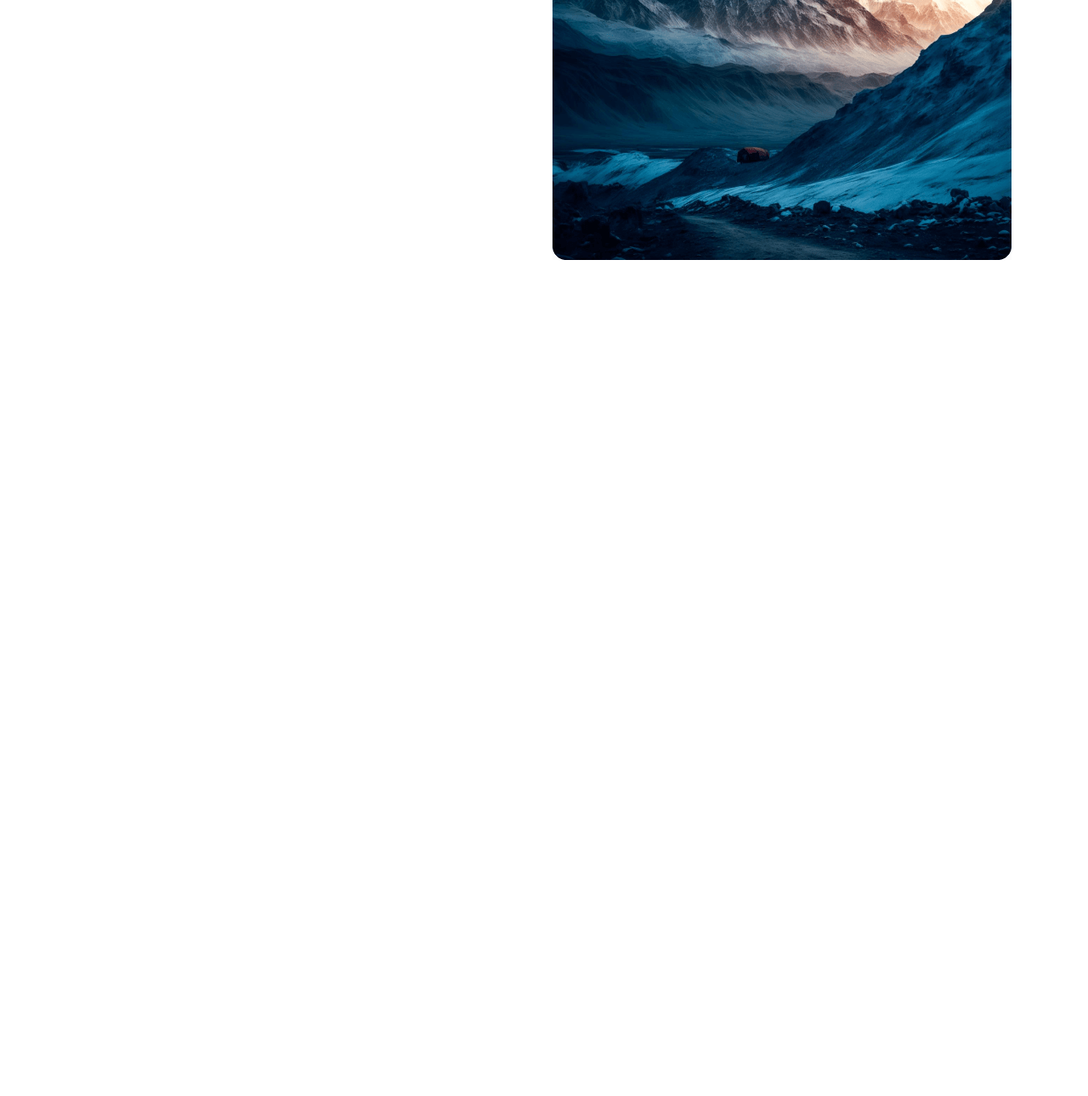
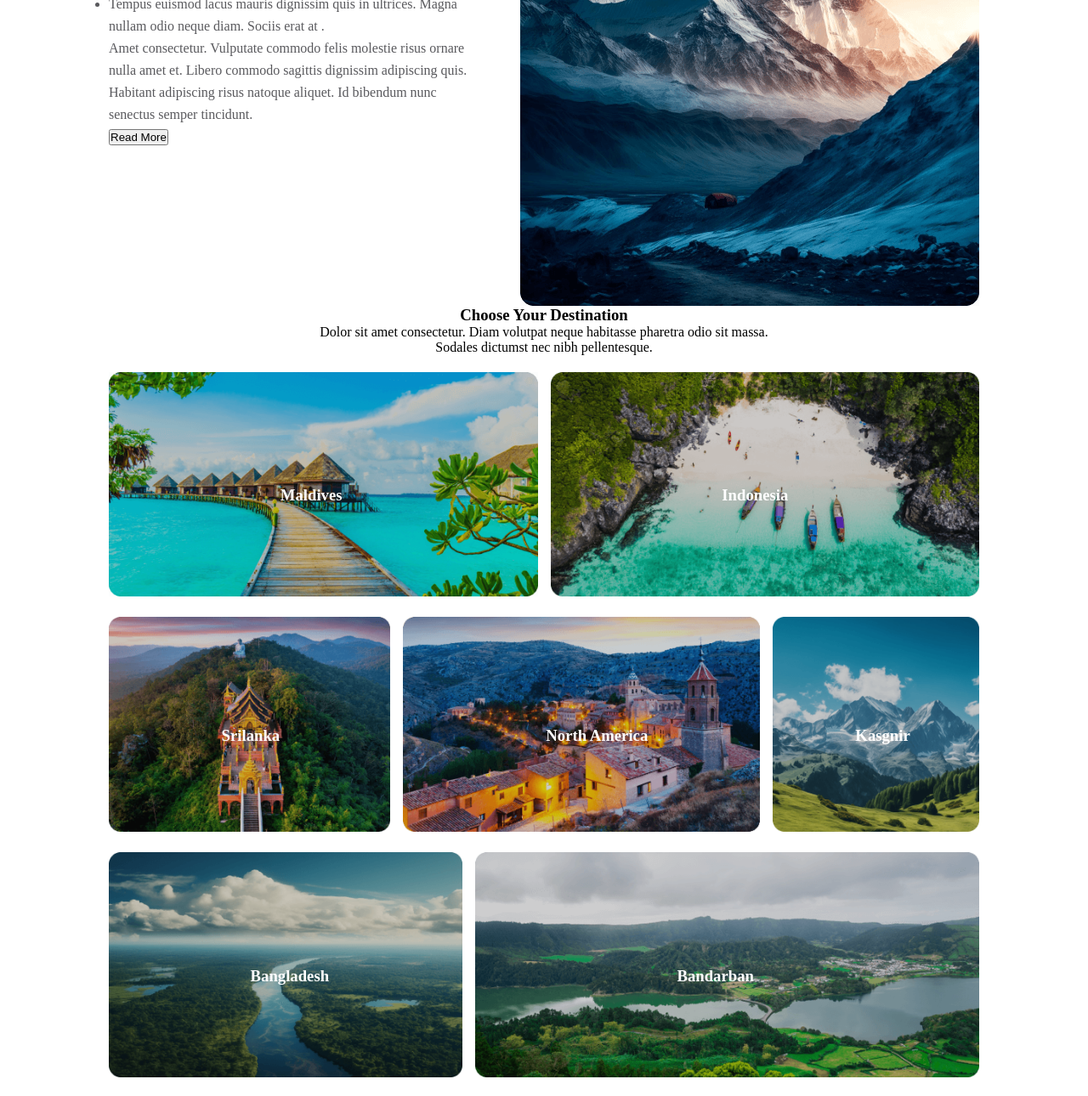
Before and after one commit to kyowChaing/B9A2-Hero-Travel, a plain HTML site: page index.html in a window 1280 px wide. Shown: the part 745-2035 px from the top of the page at 85% size. Before the commit the page ends 1055 px from the top, so only its background shows below. Drawn offline with Linux system fonts and the light colour scheme.

Commit message:
Chose Destination complete markin and css

```diff
--- a/index.html
+++ b/index.html
@@ -14,10 +14,11 @@
     <div class="banner-img contaner">
         <!-- <img src="Images/bannerimg.png" alt=""> -->
         <div class="banner-inner">
-            <div>
+            <div class="banner-text">
                 <h3 class="banner-h3">Explore YournTravel</h3>
-                <p class="banner-p">Dolor sit amet consectetur. Nullam suspendisse vitae ultricies dolor adipiscing. In et odio
-                <br>enim ac quis sapien urna eu phasellus.</p>
+                <p class="banner-p">It was because of a deep interest in
+                    travelling and adventures, We are now one of the <br> leading Destination Management Companies in Bangladesh.
+                </p>
             </div>
             <div class="banner-form">
                 <input type="text" name="" id="" value="Where go">
@@ -39,7 +40,8 @@
     <!---Our Popular Toures-->
     <div class="contaner our-popular-tours">
         <div class="our-popular-tours-content">
-            <h3>Our Popular Tours</h3>
+            <div>
+                <h3>Our Popular Tours</h3>
             <p>Dolor sit amet consectetur. Diam volutpat neque habitasse pharetra odio sit massa.
                  Sodales dictumst nec nibh pellentesque.</p>
            <ul>
@@ -61,13 +63,78 @@
             ornare nulla amet et. Libero commodo sagittis dignissim adipiscing quis. Habitant adipiscing risus natoque aliquet.
              Id bibendum nunc senectus semper tincidunt. </p>
             <button>Read More</button>
+            </div>
+
         </div>
         <div class="our-popular-tours-img">
             <img src="Images/toursimg.png" alt="">
         </div>
     </div>
 
-    <!--- -->
+<!---- Choose Destination-->
+    <div class=" contaner choose-destination">
+        <div class="choose-destination-text">
+            <h3>Choose Your Destination</h3>
+            <p>Dolor sit amet consectetur. Diam volutpat neque habitasse pharetra odio sit massa.
+                <br>Sodales dictumst nec nibh pellentesque.
+            </p>
+        </div>
+
+        <div class="firstRow">
+            <div class="destination">
+                <h3 class="destination-text">Maldives</h3>
+                <img class="destination-img" src="Images/choose_img1.png" alt="">
+            </div>
+            <div class="destination">
+                <h3 class="destination-text">Indonesia</h3>
+                <img class="destination-img" src="Images/choose_img2.png" alt="">
+            </div>
+
+        </div>
+        <div class="secondRow">
+            <div class="destination">
+                <h3 class="destination-text"">Srilanka</h3>
+                <img class="destination-img" src="Images/choose_img3.png" alt="">
+            </div>
+            <div class="destination">
+                <h3 class="destination-text">North America</h3>
+                <img class="destination-img" src="Images/choose_img4.png" alt="">
+            </div>
+            <div class="destination">
+                <h3 class="destination-text">Kasgnir</h3>
+                <img class="destination-img" src="Images/choose_img5.png" alt="">
+            </div>
+        </div>
+        <div class="thirdRow">
+            <div class="destination">
+                <h3 class="destination-text"">Bangladesh</h3>
+                <img class="destination-img" src="Images/choose_img6.png" alt="">
+            </div>
+            <div class="destination">
+                <h3 class="destination-text">Bandarban</h3>
+                <img class="destination-img" src="Images/choose_img7.png" alt="">
+            </div>
+        </div>
+    </div>
+
+    <!--- Footer Section -->
+    <footer>
+        <div class="footer-text">
+
+            <h3><img src="Images/logo.png" alt="">Hero <span class="travel">Travel</span></h3>
+            <p>Lorem ipsum dolor sit amet consectetur.
+                Nulla sit viverra morbi vitae blandit orci potenti vulputate.
+                Leo <br> erat maecenas vitae elementum ultricies nullam.
+            </p>
+        </div>
+        <div>
+            <ul>
+                <li>
+                    <i></i>
+                </li>
+            </ul>
+        </div>
+    </footer>
 
 </body>
 </html>
--- a/main.css
+++ b/main.css
@@ -4,23 +4,28 @@
 }
 
 .contaner{
-    margin-left: 100px;
-    margin-right: 100px;
+    max-width: 80%;
+    margin: auto;
 }
 
 .banner-img{
 
-    height: 501px;
-    width: auto;
+    height: 530px;
     border-radius: 16px;
     background-image: url(Images/bannerimg.png);
     background-repeat: no-repeat;
 }
 
 .banner-inner{
+    margin: 25px 0;
     border-radius: 16px;
     background: linear-gradient(180deg, rgba(19, 19, 24, 0.80) 0%, rgba(19, 19, 24, 0.00) 100%);
+
 }
+
+/* .banner-text{
+    margin-top: 10%;
+} */
 
 .banner-h3{
     color: #FFF;
@@ -55,28 +60,74 @@
 
 
 .our-popular-tours{
-    display: grid;
-    grid-template-columns: repeat(2,1fr);
-    /* justify-content: center; */
+    display: flex;
+    column-gap: 50px;
     height: 550px;
-
-
 }
 
 .our-popular-tours-content{
-    width: 550px;
-    height: 550px;
     color: rgba(19, 19, 24, 0.70);
-
-    /* font-family: Mulish;
+    font-family: Mulish;
     font-size: 16px;
     font-style: normal;
     font-weight: 400;
     line-height: 26px;
-    margin-top: 100px;
-      */
+
 }
 
 .our-popular-tours-img{
     height: 550px;
 }
+
+
+
+/* Chose Your Destination */
+.choose-destination-text{
+    text-align: center;
+}
+
+.firstRow{
+    display: flex;
+    justify-content: space-between;
+    gap: 15px;
+    max-width: 100%;
+    margin: 20px 0 20px 0;
+}
+.destination-img{
+    max-width: 100%;
+}
+.secondRow{
+    display: flex;
+    justify-content: space-between;
+    gap: 15px;
+
+}
+.thirdRow{
+    display: flex;
+    justify-content: space-between;
+    gap: 15px;
+    margin: 20px 0 20px 0;
+}
+
+.destination{
+    position: relative;
+}
+.destination-text{
+    position: absolute;
+    top:50%;
+    left: 40%;
+    color: #FFF;
+}
+
+
+/* Footer Section */
+footer{
+    border: blue solid 2px;
+    max-width: 1440px;
+    height: 502px;
+    background: rgba(19, 19, 24, 0.05);
+
+}
+.footer-text{
+    border: black solid 2px;
+}
```
Also changed, not shown: Images/choose_img1.png (renamed from Images/Rectangle 5.png), Images/choose_img2.png (renamed from Images/Rectangle 8.png), Images/choose_img3.png (renamed from Images/Rectangle 6.png), Images/choose_img4.png (renamed from Images/Rectangle 7.png), Images/choose_img5.png (renamed from Images/Rectangle 9.png), Images/choose_img6.png (renamed from Images/Rectangle 11.png), Images/choose_img7.png (renamed from Images/Rectangle 10.png), Images/logo.png (renamed from Images/Group 40071 (2).png), 1 other file.
